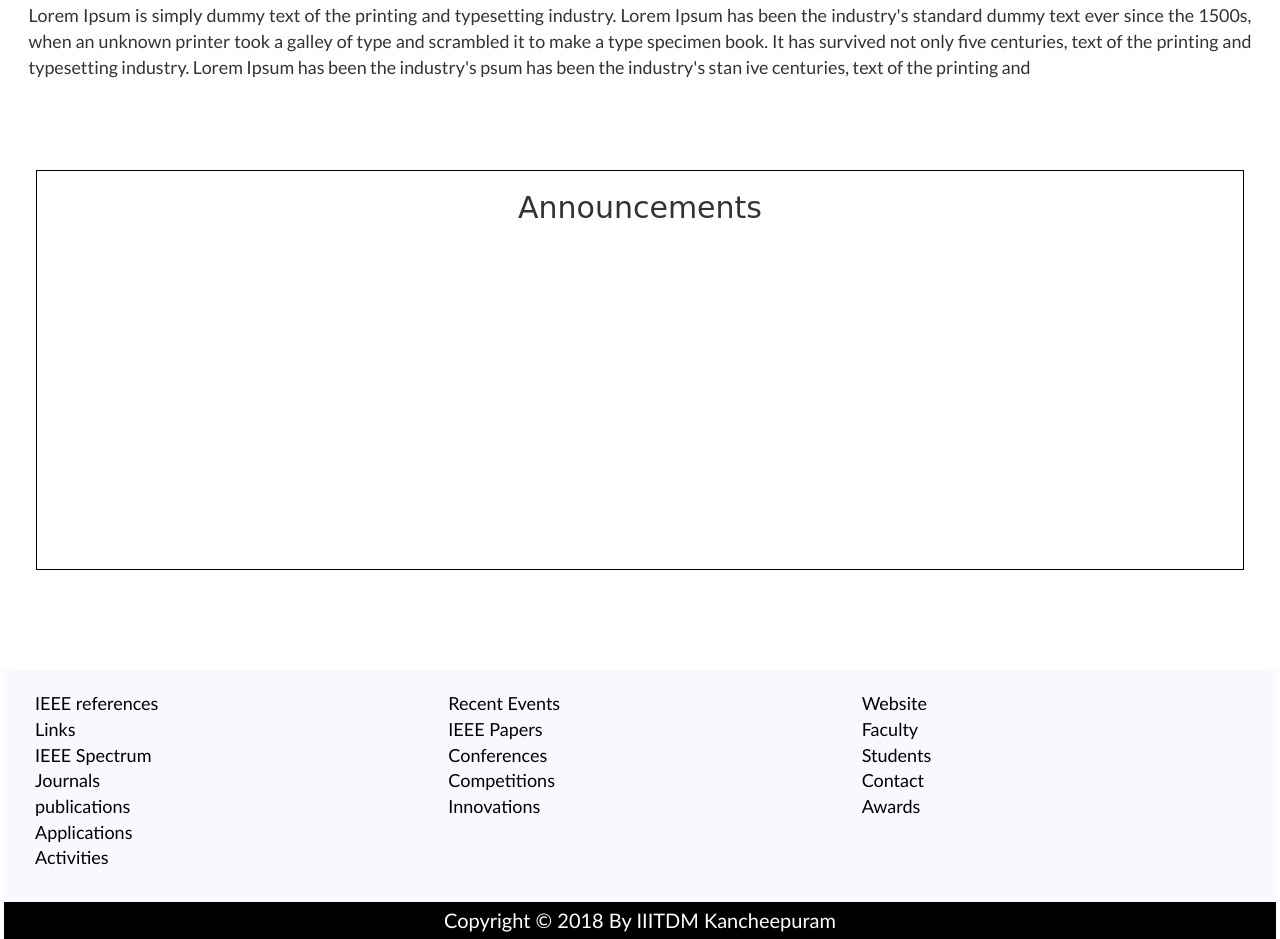
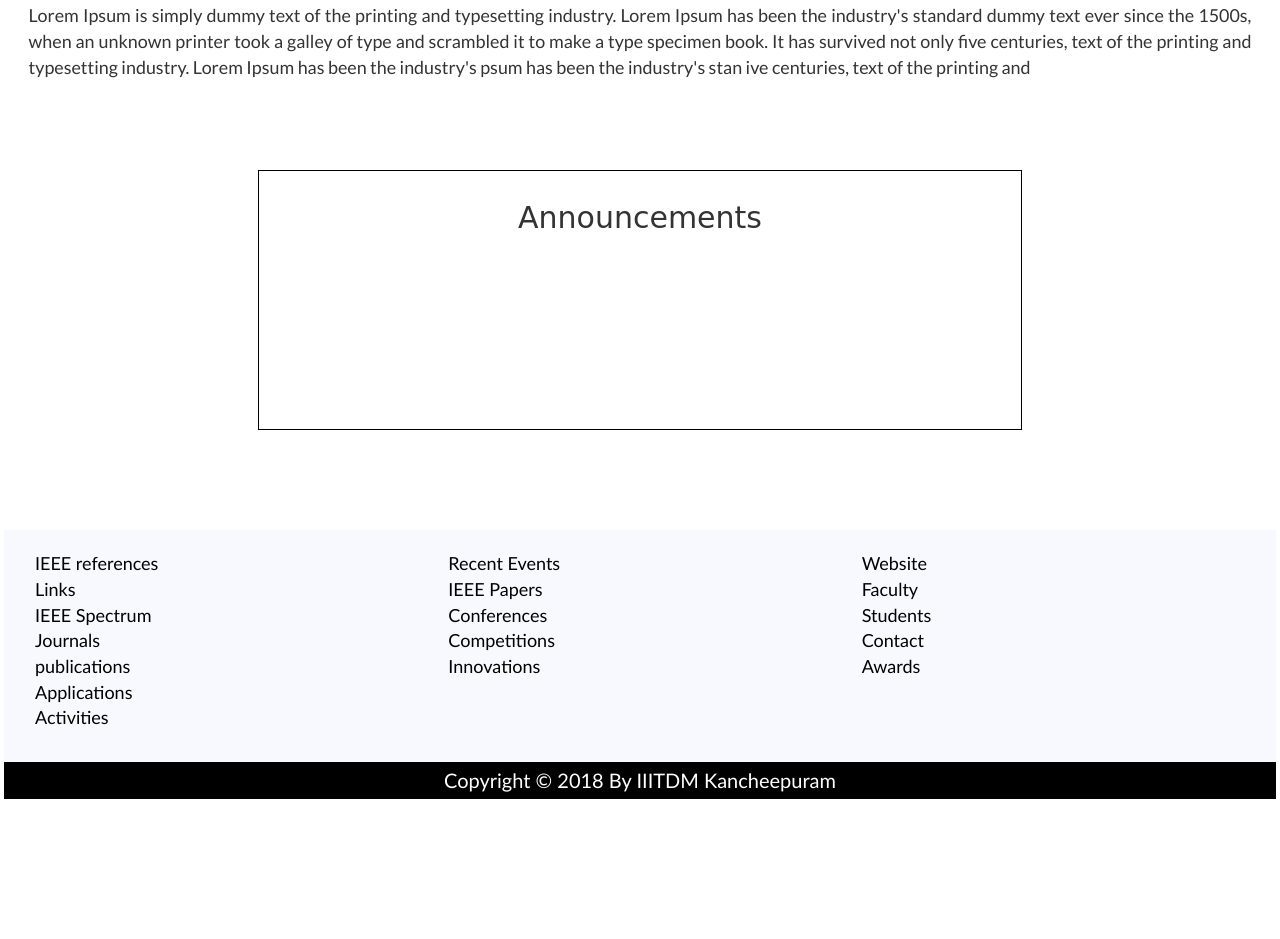
Before and after one commit to leelakrishna004/ieeewebsite.github.io, a plain HTML site: page Home/index.html in a window 1280 px wide. Shown: the part 758-1697 px from the top of the page. After the commit the page ends 1557 px from the top, so only its background shows below. Drawn offline with nearby package versions, Linux system fonts and the light colour scheme.

Commit message:
scrolling ok

```diff
--- a/Home/index.css
+++ b/Home/index.css
@@ -262,13 +262,13 @@ footer {
 
 #LN{
     border: 0px solid;
-	height: 400px;
-	width:95%;
+	width:60%;
 /*	box-shadow: 0px 0px 2px grey;*/
-	margin: auto;
-	margin-bottom: 100px;
+
 	border: 1px solid black;
     font-family: cursive;
+    margin-bottom: 100px;
+    padding: 10px 10px;
 }
 
 
@@ -292,10 +292,7 @@ footer {
        padding-left: 30%;
        padding-bottom: 0px;
    }
-}
-
-    @media only screen and (max-width: 640px) {
-   #iiitdm_title2 {
+        #iiitdm_title2 {
 
        font-size: 18px;
    }
@@ -303,5 +300,4 @@ footer {
 
        font-size: 16px;
    }
-
-    }
+}
--- a/Home/index.html
+++ b/Home/index.html
@@ -77,39 +77,7 @@
             <span class="sr-only">Next</span>
         </a>
     </div>
-<!--
-    <div class="container-fluid">
-        <div id="about ieee">
-            <div id="ieee_title">
-                <p>About IEEE</p>
-            </div>
-            <div class="col-md-3 col-xs-4">
-                <img src="iiit.png" id="about_ieee_img">
-            </div>
-            <div class="col-md-9 col-xs-8">
-                <p id="about_ieee_text" >
-                    Lorem Ipsum is simply dummy text of the printing and typesetting industry. Lorem Ipsum has been the industry's standard dummy text ever since the 1500s, when an unknown printer took a galley of type and scrambled it to make a type specimen book. It has survived not only five centuries, but also the leap into electronic typesetting, remaining essentially unchanged. It was popularised in the 1960s with the release of Letraset sheets containing Lorem Ipsum passages, and more recently with desktop publishing software like Aldus PageMaker including versions of Lorem Ipsum.It is a long established fact that a reader will be distracted by the readable content of a page when looking at its layout.
-                </p>
-            </div>
-        </div>
-    </div>
-    <div class="container-fluid">
-        <div id="about iiitdm">
-            <div id="iiitdm_title">
-                <p>About IIITDM</p>
-            </div>
-
-            <div class="col-md-9 col-xs-8">
-                <p id="about_iiitdm_text" >
-                    Lorem Ipsum is simply dummy text of the printing and typesetting industry. Lorem Ipsum has been the industry's standard dummy text ever since the 1500s, when an unknown printer took a galley of type and scrambled it to make a type specimen book. It has survived not only five centuries, but also the leap into electronic typesetting, remaining essentially unchanged. It was popularised in the 1960s with the release of Letraset sheets containing Lorem Ipsum passages, and more recently with desktop publishing software like Aldus PageMaker including versions of Lorem Ipsum.It is a long established fact that a reader will be distracted by the readable content of a page when looking at its layout.
-                </p>
-            </div>
-            <div class="col-md-3 col-xs-4">
-                <img src="iiit.png" id="about_iiitdm_img">
-            </div>
-        </div>
-    </div>
--->  <br>
+<br>
     <div id="t" class="container-fluid">
         <div id="iiitdm_title2">
                 <p>ABOUT IIITDM</p>
@@ -146,7 +114,7 @@
     <br>
      <br>
     <br>
-    <div id ="LN" class="contatiner">
+    <div id ="LN" class="container">
 			<h2><center>Announcements</center></h2>
 			<marquee onmouseover="this.stop()" onmouseout="this.start()" direction="up" scrollamount="3">
 				<center>
@@ -162,6 +130,8 @@
 					<p>
 						En Son Haberler
 					</p>
+                    <p>ndustry's psum has been the industry's stan ive centuries, text of the printing and ndustry's psum has been the industry's stan ive centuries, text of the printing and
+                    </p>
 				</center>
 			</marquee>
 		</div>
```
